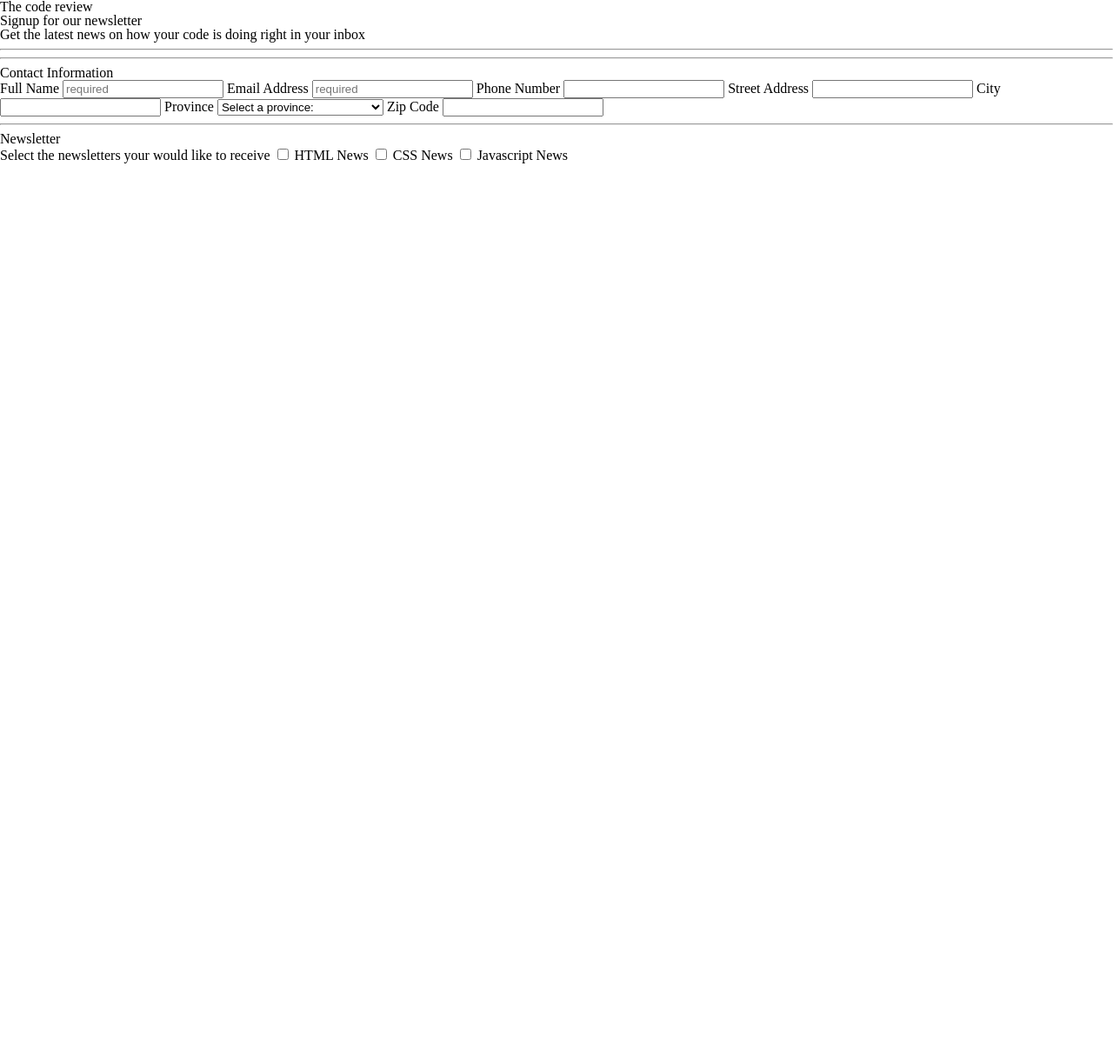
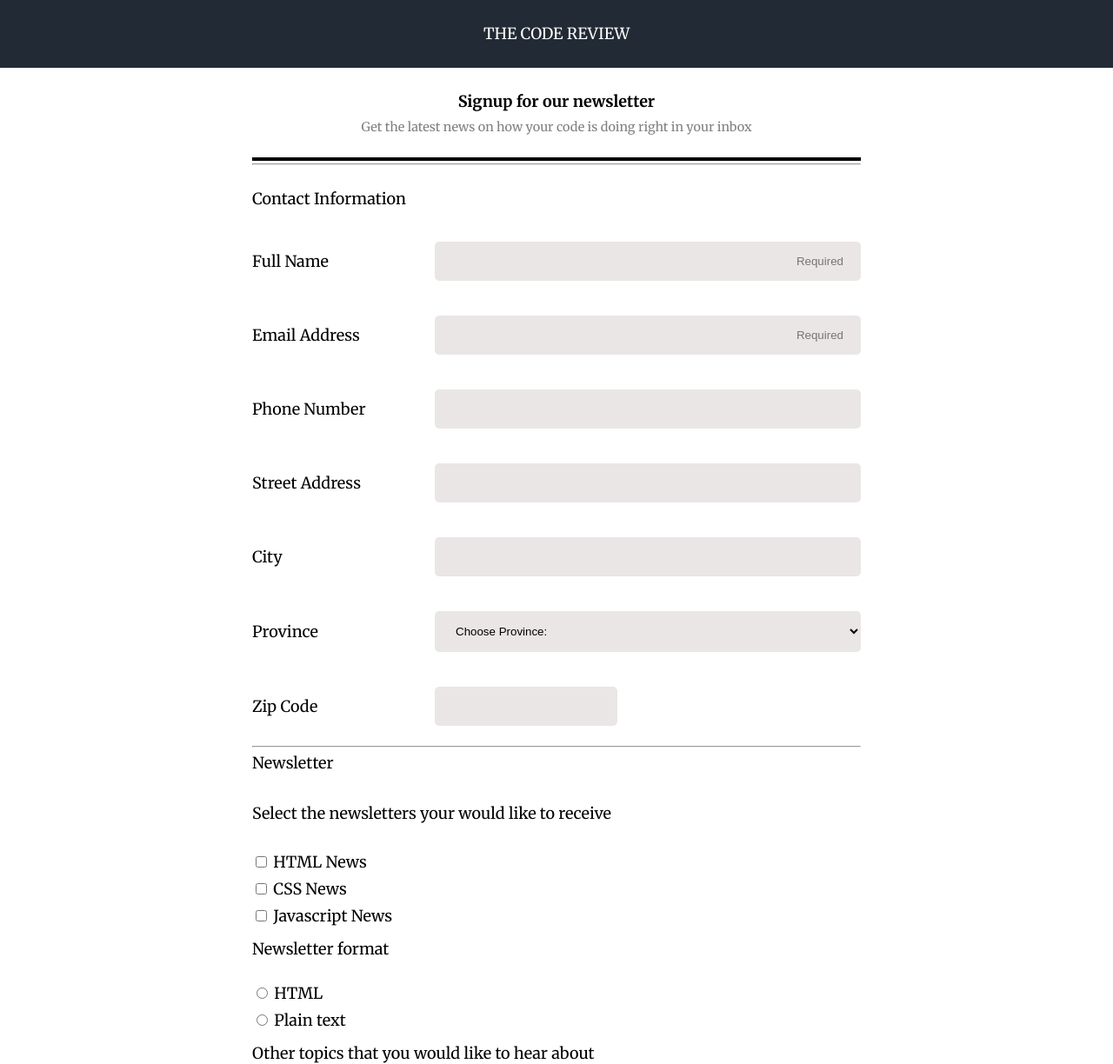
Before and after one commit to mohsensh7122/SignUp-Form, a plain HTML site: page index.html in a window 1280 px wide. Shown: the top 1224 px of the page at 87% size. Before the commit the page ends 800 px from the top, so only its background shows below. Drawn offline with Linux system fonts and the light colour scheme.

Commit message:
Added the stylings for all 3 sections

```diff
--- a/index.html
+++ b/index.html
@@ -6,6 +6,9 @@
     <meta http-equiv="X-UA-Compatible" content="IE=edge">
     <meta name="viewport" content="width=device-width, initial-scale=1.0">
     <link rel="stylesheet" href="reset.css">
+    <link rel="preconnect" href="https://fonts.googleapis.com">
+    <link rel="preconnect" href="https://fonts.gstatic.com" crossorigin>
+    <link href="https://fonts.googleapis.com/css2?family=Merriweather:ital,wght@0,300;0,400;0,700;0,900;1,300;1,400;1,700;1,900&display=swap" rel="stylesheet">
     <link rel="stylesheet" href="styles.css">
     <title>Sign Up Form</title>
 </head>
@@ -28,24 +31,37 @@
         <form action="index.html">
             <fieldset class="first-fieldset">
                 <legend>Contact Information</legend>
+                <div class="flexbox-container">
+
                     <label for="user_name">Full Name</label>
                     <input type="text" id="user_name" name="user_info" placeholder="required" required>
 
+                </div>
+
+                <div class="flexbox-container">
                     <label for="user_email">Email Address</label>
                     <input type="email" id="user_email" name="user_info" placeholder="required" required>
+                </div>
 
+                <div class="flexbox-container">
                     <label for="user_number">Phone Number</label>
                     <input type="telephone" id="user_number" name="user_info">
+                </div>
 
+                <div class="flexbox-container">
                     <label for="user_address">Street Address</label>
                     <input type="address" id="user_address" name="user_info">
+                </div>
 
+                <div class="flexbox-container">
                     <label for="user_city">City</label>
                     <input type="text" id="user_city" name="user_info">
+                </div>
 
+                <div class="flexbox-container">
                     <label for="user_province">Province</label>
                     <select name="user_info" id="user_province">
-                    <option value="#">Select a province:</option>
+                        <option value="#">Choose Province:</option>
                         <option value="alberta">Alberta</option>
                         <option value="british-columbia">British Columbia</option>
                         <option value="Manitoba">Manitoba</option>
@@ -55,8 +71,14 @@
                         <option value="Nova Scotia">Select a province:</option>
                         <option value="Nunavut">Nunavut</option>
                     </select>
+                </div>
+
+                <div class="flexbox-container">
                     <label for="user_zipcode">Zip Code</label>
                     <input type="text" id="user_zipcode" name="user_info">
+                </div>
+
+
             </fieldset>
 
             <hr class="small-line">
@@ -64,18 +86,36 @@
             <fieldset class="second-fieldset">
                 <legend>Newsletter</legend>
 
-                <label>Select the newsletters your would like to receive</label>
+
+                <label class="newsletter-label">Select the newsletters your would like to receive</label>
+
 
                     <input type="checkbox" id="html-news" name="newsletter">
                     <label for="html-news">HTML News</label>
 
+
+                <br>
                 <input type="checkbox" id="css-news" name="newsletter">
                 <label for="css-nws">CSS News</label>
-
+                <br>
                 <input type="checkbox" id="javascript-news" name="newsletter">
                 <label for="javascript-news">Javascript News</label>
 
+                <label class="newsletter-label">Newsletter format</label>
+
+                <input type="radio" id="html-format" name="format">
+                <label for="html-format">HTML</label>
+                <br>
+                <input type="radio" id="plain-text" name="format">
+                <label for="plain-text">Plain text</label>
+                <br>
+                <label class="other-topics">Other topics that you would like to hear about</label>
+                <br>
+                <textarea name="topic" id="topic" cols="30" rows="10"></textarea>
             </fieldset>
+
+            <button>Sign Up</button>
+            <p class="footer-description"><span class="italic">Copyright</span> The Code Review</p>
         </form>
     </div>
 </body>
--- a/styles.css
+++ b/styles.css
@@ -1,3 +1,183 @@
 * {
     box-sizing: border-box;
 }
+
+body {
+    text-align: center;
+    font-size: 18px;
+    font-family: 'Merriweather', sans-serif;
+}
+
+.container {
+    width: 90%;
+    margin: 0 auto;
+}
+
+header {
+    width: 100vw;
+    background-color: rgb(34, 43, 53);
+    margin-bottom: 30px;
+}
+
+h1 {
+    text-transform: uppercase;
+    color: white;
+    padding: 30px 0;
+}
+
+.heading-container {
+    margin-bottom: 30px;
+}
+
+h2 {
+    font-weight: bold;
+    margin-bottom: 10px;
+}
+
+p.heading-description {
+    color: grey;
+    font-size: 0.8em;
+    line-height: 20px;
+}
+
+.thick-line {
+    border: 2px solid black;
+    margin-top: 25px;
+    margin-bottom: 0;
+}
+
+.small-line {
+    margin-top: 3px;
+}
+
+
+form {
+    text-align: left;
+}
+
+legend {
+    margin-bottom: 20px;
+}
+
+.first-fieldset input, .first-fieldset label, .first-fieldset select {
+    display: block;
+    margin: 20px 0;
+}
+
+.first-fieldset input {
+    transition: padding 0.5s;
+}
+
+.first-fieldset input, .first-fieldset select {
+    background-color: rgb(234, 230, 230);
+    padding: 15px 20px;
+    width: 100%;
+    border: none;
+    border-radius: 5px;
+}
+
+option:first-of-type {
+    color: darkgrey;
+}
+
+.first-fieldset input:nth-of-type(1)::placeholder, .first-fieldset input:nth-of-type(2)::placeholder {
+    text-align: right;
+    text-transform: capitalize;
+}
+
+.newsletter-label {
+    display: block;
+}
+
+.second-fieldset input {
+    display: inline-block;
+}
+
+.second-fieldset input:not(:first-of-type){
+    margin-top: 15px;
+}
+
+label[for="javascript-news"]{
+    margin-bottom: 20px;
+}
+
+/**** Animatinos ****/
+
+.first-fieldset input:focus {
+    padding: 18px 25px;
+    outline: none;
+}
+
+
+#html-news {
+    margin-top: 20px;
+}
+
+.newsletter-label {
+    margin-top: 20px;
+    margin-bottom: 20px;
+}
+
+.other-topics {
+    display: block;
+    margin-top: 20px;
+}
+
+textarea {
+    width: 100%;
+    background-color: rgb(234, 230, 230);
+    border: none;
+    margin-top: 15px;
+
+}
+
+button {
+    width: 100%;
+    padding: 15px 0;
+    background-color: rgb(66, 175, 166);
+    border: none;
+    font-family: inherit;
+    margin-top: 20px;
+    color: white;
+    font-weight: bold;
+    font-size: 20px;
+    border-radius: 5px;
+}
+
+.italic {
+    font-style: italic;
+}
+
+.footer-description {
+    margin-top: 20px;
+    color: grey;
+
+    text-align: center;
+}
+
+
+/******** Tablet size and bigger *******/
+
+
+@media screen and (min-width: 768px) {
+
+    .container {
+        max-width: 700px;
+    }
+
+    .flexbox-container {
+        display: flex;
+        align-items: center;
+    }
+
+    .flexbox-container label {
+        flex-basis: 30%;
+    }
+    .flexbox-container input,  .flexbox-container select{
+        flex-basis: 70%;
+    }
+
+    #user_zipcode {
+        flex-basis: 30%;
+    }
+}
```
Also changed, not shown: Mockup-img/desktop-form.png (deleted), 1 other file. Lines whose indentation alone changed are shown as unchanged.
